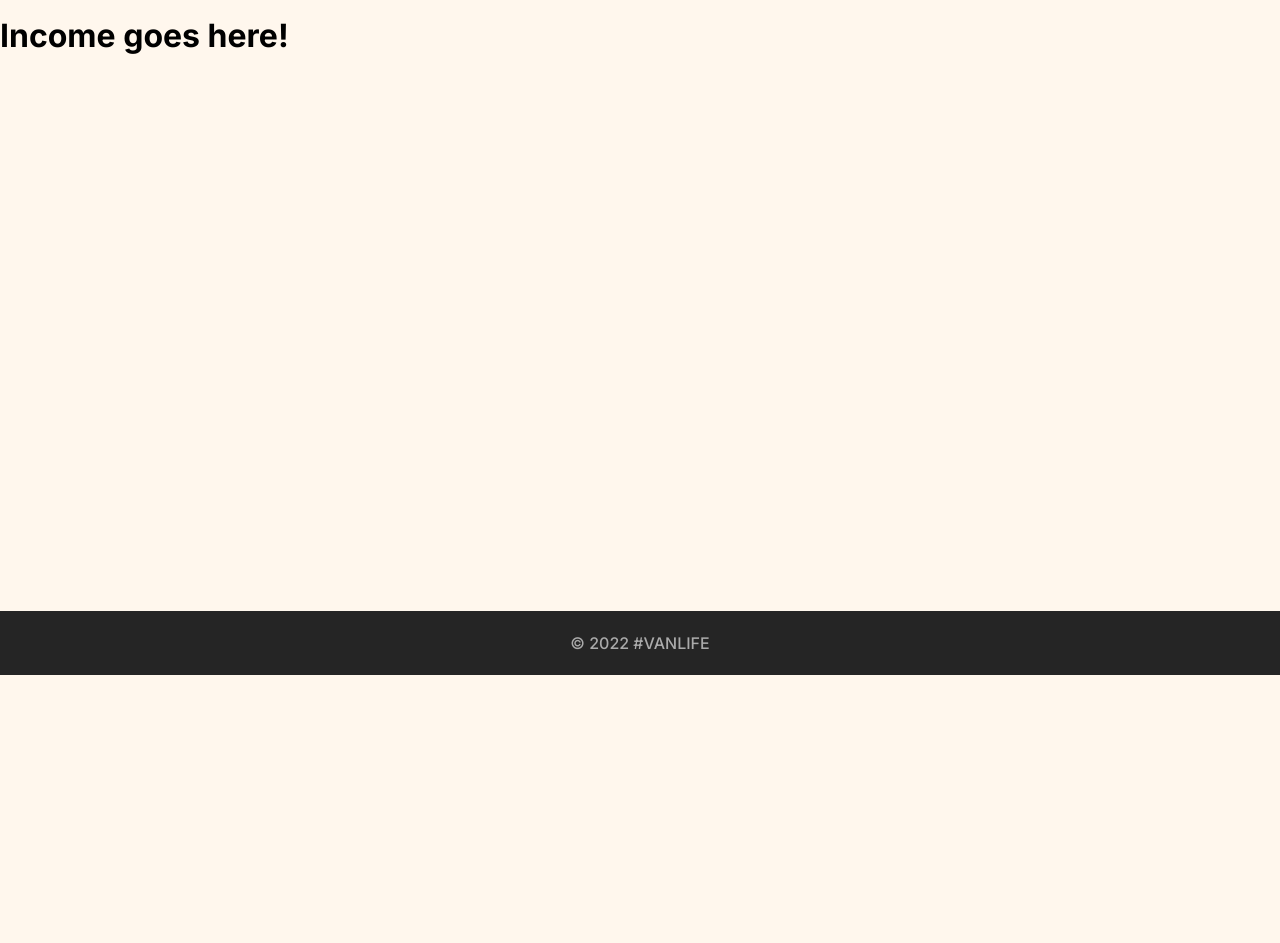
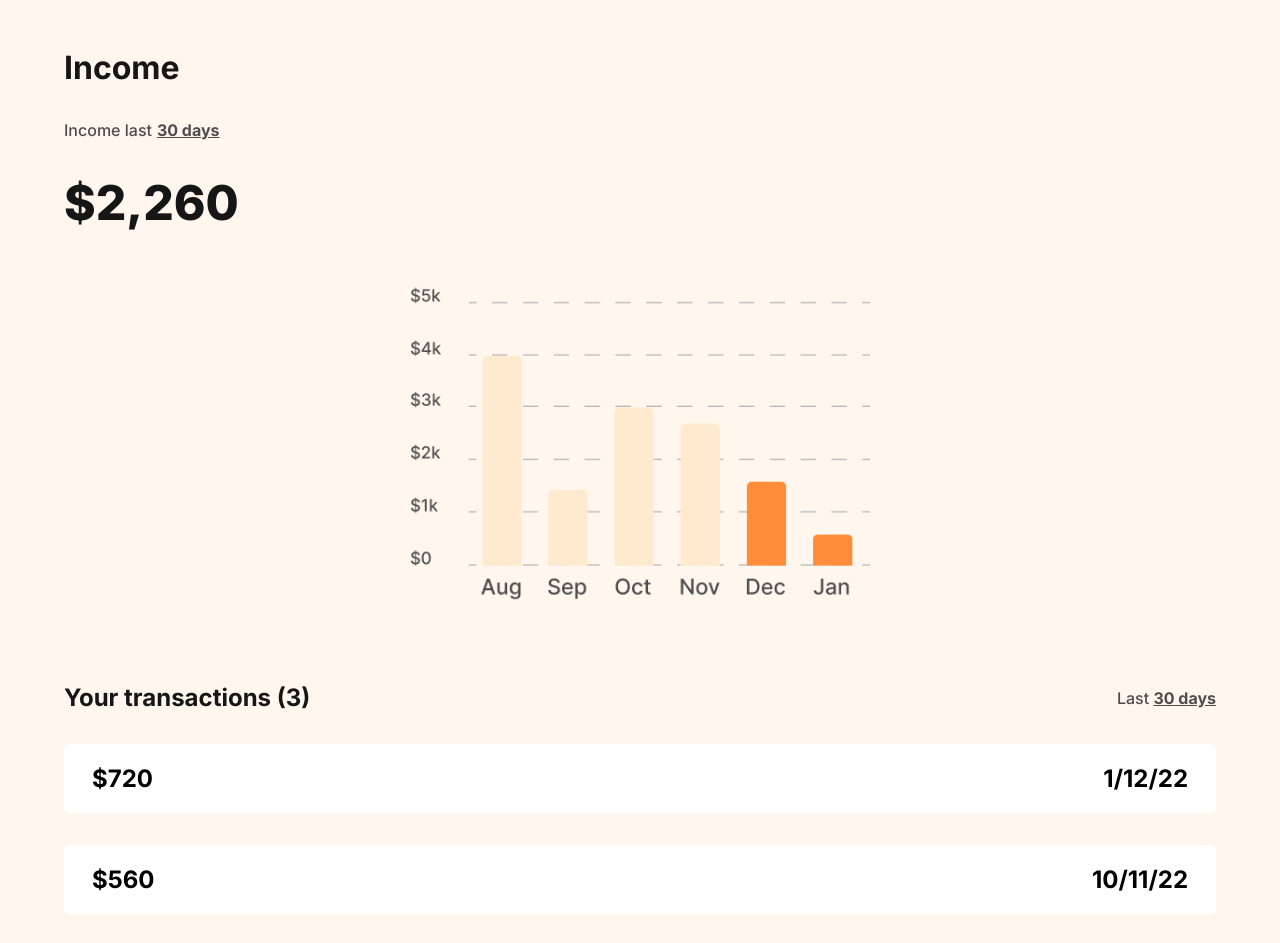
Before and after one commit to shadow6444/7.-React-Router-Vanlife-Project, a React (Vite) app: page /host/income in a window 1280 px wide. Shown: the part 149-1092 px from the top of the page. Before the commit the page ends 824 px from the top, so only its background shows below. Built offline with nearby package versions, Linux system fonts and the light colour scheme; sample sign-in values are in the browser's storage; what miragejs would draw is missing.

Commit message:
Update HostIncome.jsx

```diff
--- a/src/components/pages/Host/HostIncome/HostIncome.jsx
+++ b/src/components/pages/Host/HostIncome/HostIncome.jsx
@@ -1,9 +1,48 @@
-import './HostIncome.css'
+import "./HostIncome.css";
 const Income = () => {
+  const transactionsData = [
+    { amount: 720, date: "1/12/22", id: "1" },
+    { amount: 560, date: "10/11/22", id: "2" },
+    { amount: 980, date: "23/11/22", id: "3" },
+  ];
+
+  const incomeTransactions = (
+    <ul className="host-vans-list">
+      {transactionsData.map((data) => {
+        return (
+          <li key={data.id} className="income-transaction-list">
+            <h1>${data.amount}</h1>
+            <h2>{data.date}</h2>
+          </li>
+        );
+      })}
+    </ul>
+  );
+
   return (
-    <>
-      <h1>Income goes here!</h1>
-    </>
+    <section className="host-vans-income-container">
+      <div className="host-van-income">
+        <div className="income">
+          <h2>Income</h2>
+          <p>
+            Income last <span>30 days</span>
+          </p>
+          <h1>$2,260</h1>
+        </div>
+      </div>
+      <div className="income-graph">
+        <img src="/income-graph.png" alt="income graph" />
+      </div>
+      <div className="income-transactions">
+        <div className="income-transactions-header">
+          <h2>Your transactions (3)</h2>
+          <h3>
+            Last <span>30 days</span>
+          </h3>
+        </div>
+        {incomeTransactions}
+      </div>
+    </section>
   );
 };
 
```
